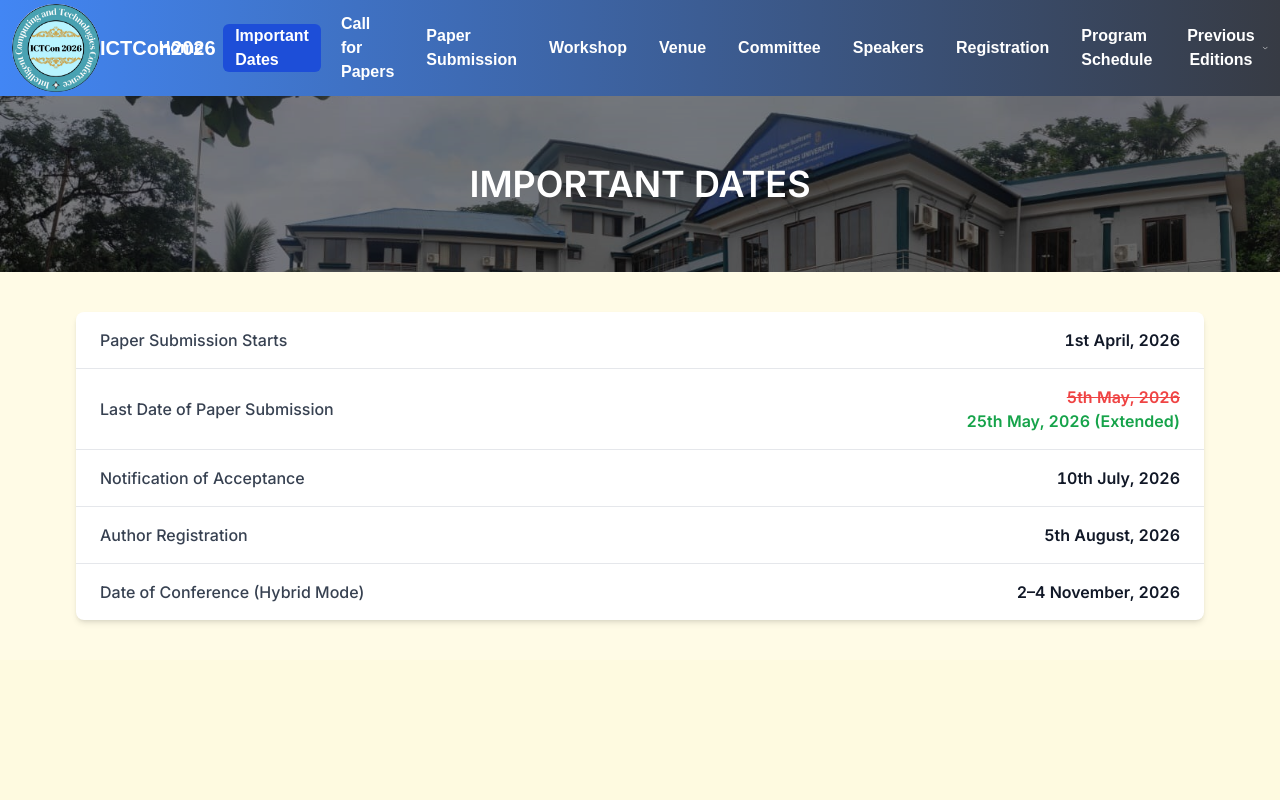
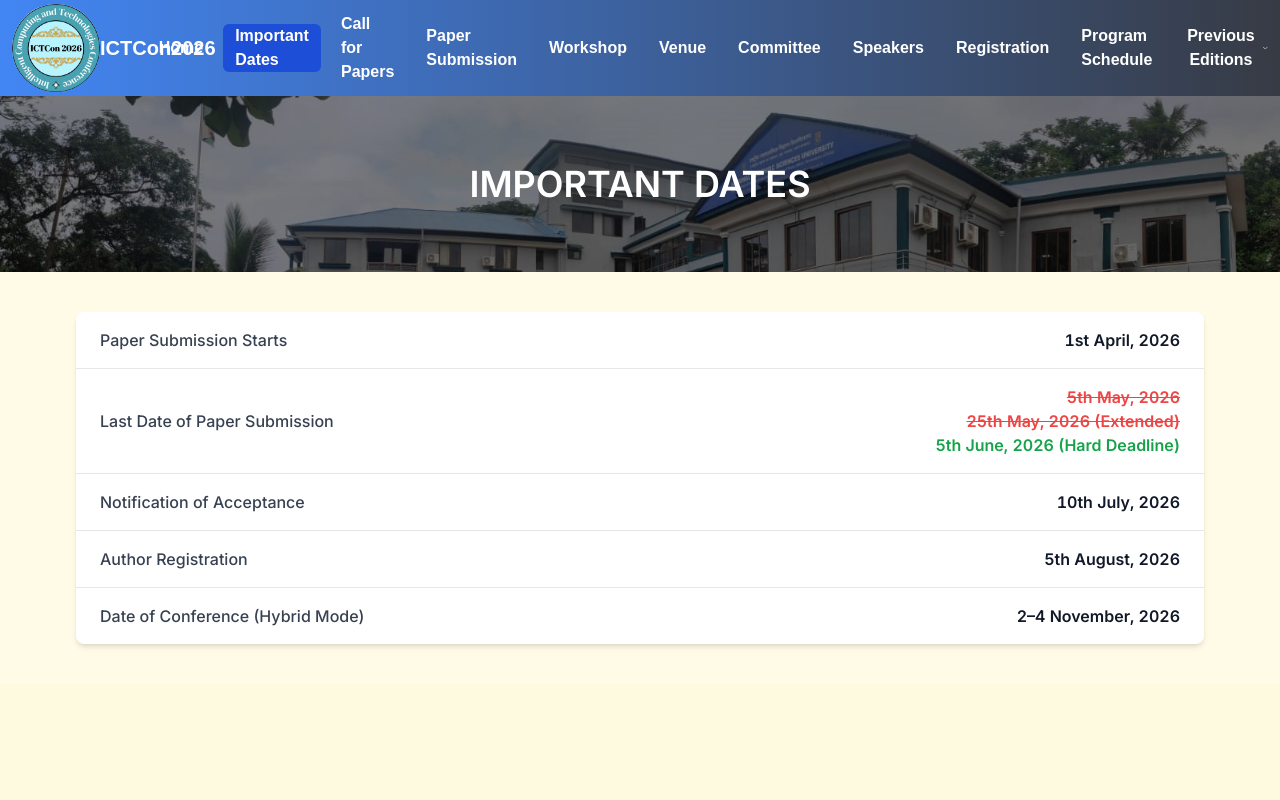
Before and after one commit to ictcon-cit/ictcon_2026, a Next.js app: page /dates in a window 1280 px wide. Shown: the top 800 px of the page. Built offline with nearby package versions, Linux system fonts and the light colour scheme.

Commit message:
Updated home

```diff
--- a/src/components/importantdates.tsx
+++ b/src/components/importantdates.tsx
@@ -17,9 +17,12 @@ const ImportantDates = () => {
                   <>
                     <span className="line-through text-red-500">
                       5th May, 2026
+                      <br />
+                      25th May, 2026 (Extended)
+
                     </span>{" "}
                     <br />
-                    <span className="text-green-600">25th May, 2026 (Extended)</span>
+                    <span className="text-green-600">5th June, 2026 (Hard Deadline)</span>
                   </>
                 ],
                 ["Notification of Acceptance", "10th July, 2026"],
--- a/src/components/newui/aboutsection.tsx
+++ b/src/components/newui/aboutsection.tsx
@@ -149,8 +149,10 @@ export default function AboutSection() {
               </h3>
              <p className="font-bold text-base sm:text-lg text-green-700 mb-3 sm:mb-4">
   <span className="line-through text-red-500">5th May, 2026</span>
-  {" "}
-  <span className="text-green-700">25th May, 2026 (Extended)</span>
+  <br />
+  <span className="line-through text-red-500">25th May, 2026 (Extended)</span>
+  <br />
+  <span className="text-green-700">5th June, 2026 (Hard Deadline)</span>
 </p>
               <a
                 href="https://cmt3.research.microsoft.com/ICTCon2026"
```
